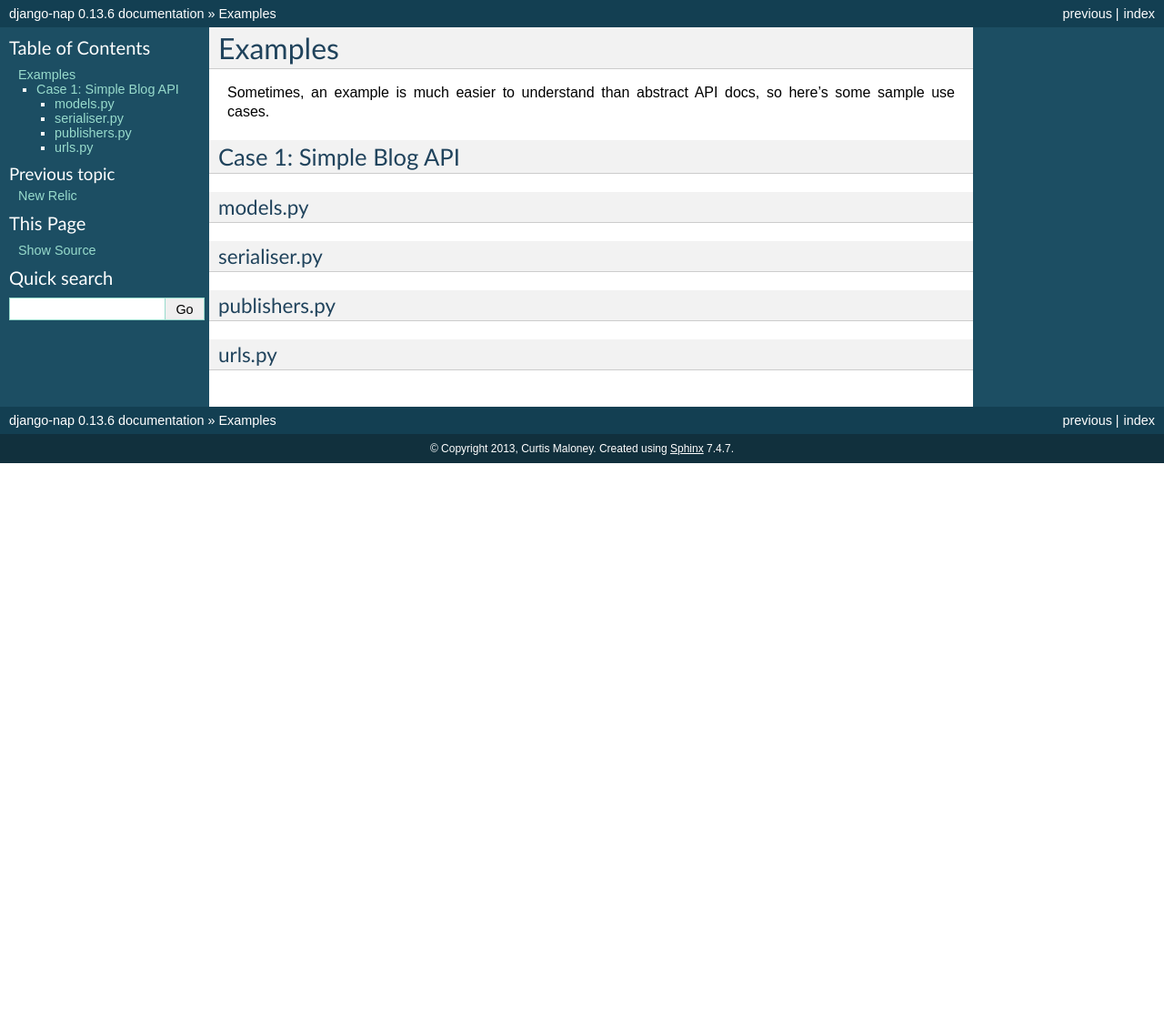
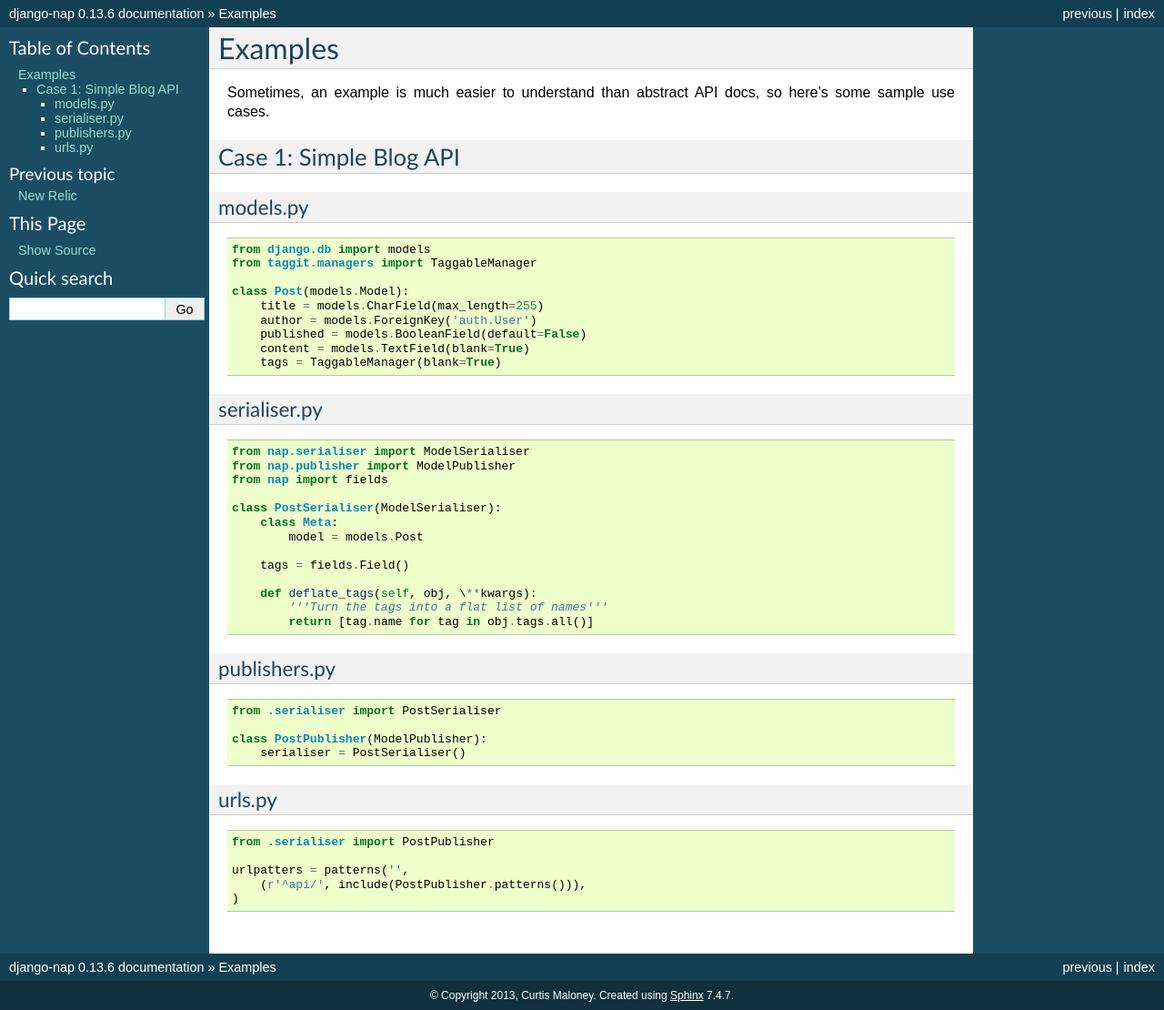
Before and after one commit to funkybob/django-nap, a Sphinx documentation site: the page built from docs/examples.rst, in a window 1280 px wide. Shown: the whole page at 91% size. Built offline with Sphinx 7.4.7, drawn with Linux system fonts in a browser that asks for light colours; before the commit the page ends 900 px from its top, so only the background shows below that.

Commit message:
Fix code blocks in examples

```diff
--- a/docs/examples.rst
+++ b/docs/examples.rst
@@ -10,7 +10,7 @@ Case 1: Simple Blog API
 models.py
 ---------
 
-.. code-block: python
+.. code-block:: python
 
     from django.db import models
     from taggit.managers import TaggableManager
@@ -26,7 +26,7 @@ models.py
 serialiser.py
 -------------
 
-.. code-block: python
+.. code-block:: python
 
     from nap.serialiser import ModelSerialiser
     from nap.publisher import ModelPublisher
@@ -46,7 +46,7 @@ serialiser.py
 publishers.py
 -------------
 
-.. code-block: python
+.. code-block:: python
 
     from .serialiser import PostSerialiser
 
@@ -56,7 +56,7 @@ publishers.py
 urls.py
 -------
 
-.. code-block: python
+.. code-block:: python
 
     from .serialiser import PostPublisher
 
```
